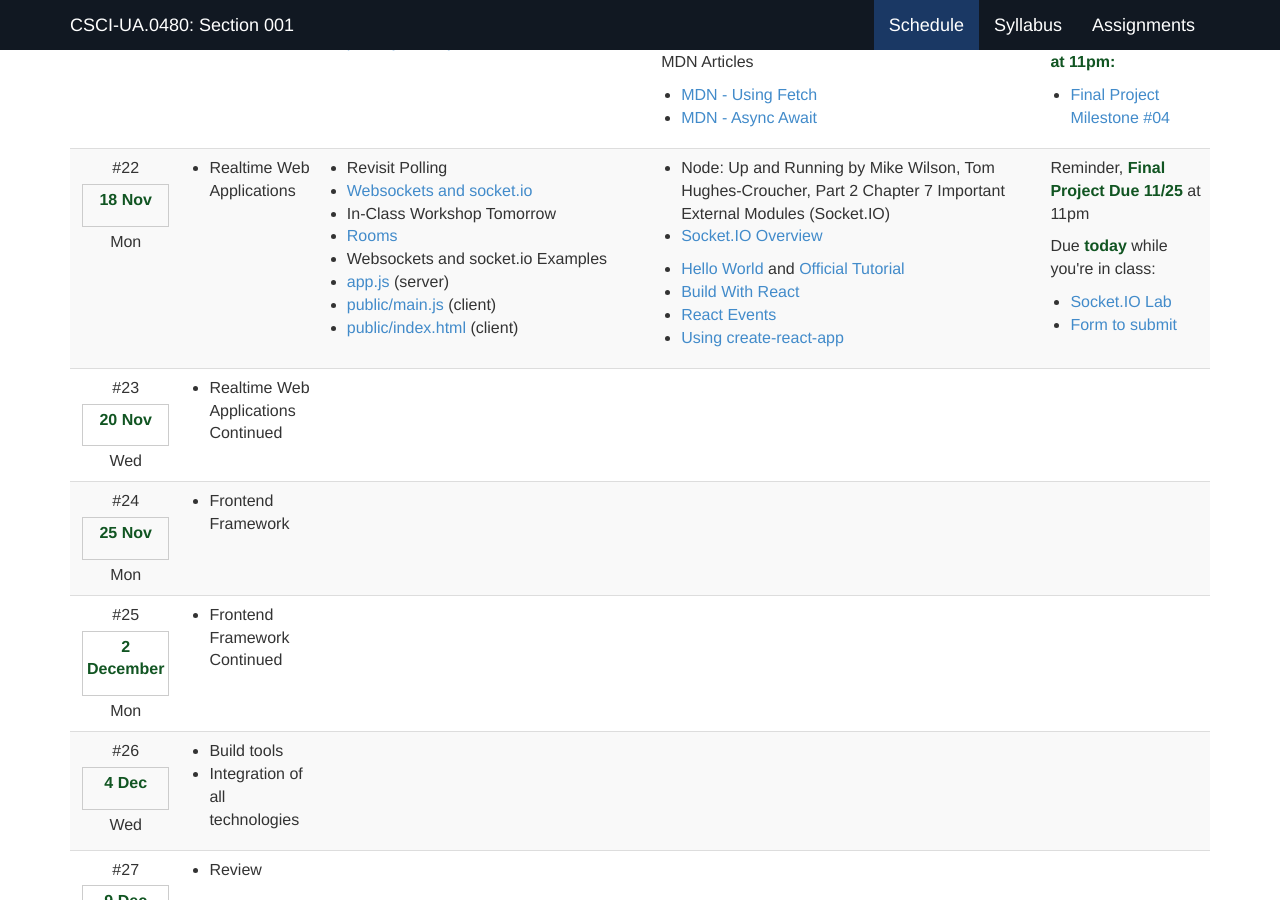
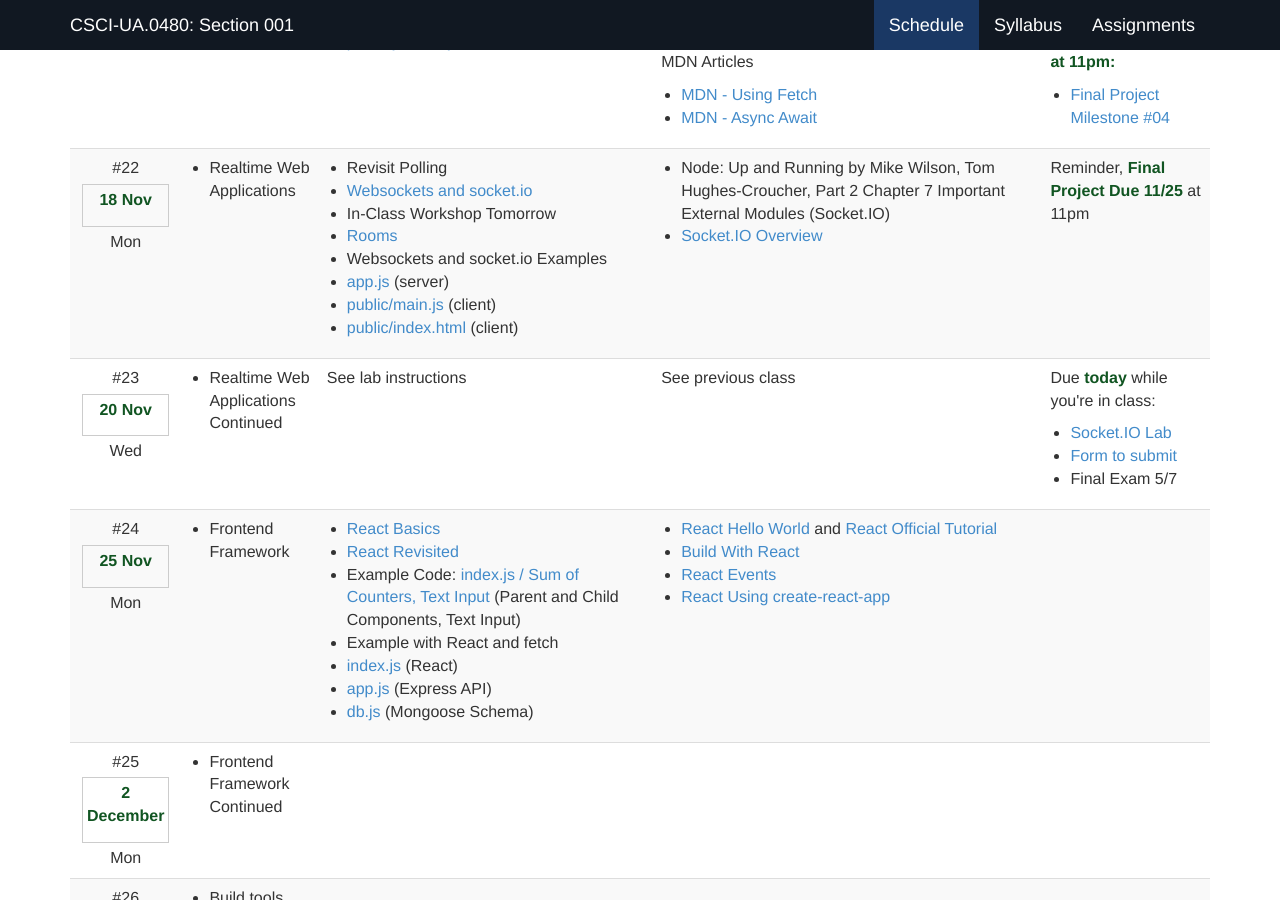
Before and after one commit to foureyes/csci-ua.0480-fall2019-001, a Jekyll site: the page built from index.markdown, in a window 1280 px wide and 900 px high, scrolled down 6402 px. Built offline with Jekyll 4.4.1, drawn with Linux system fonts in a browser that asks for light colours; a script that is not in the unit is left out; some of the changed lines change nothing that is shown.

Commit message:
add react

```diff
--- a/_data/ait-schedule.csv
+++ b/_data/ait-schedule.csv
@@ -495,44 +495,28 @@ HW 8 AJAX
 * [public/index.html](examples/websockets-demo/public/index.html) (client)","* Node: Up and Running by Mike Wilson, Tom Hughes-Croucher, Part 2 Chapter 7 Important External Modules (Socket.IO)
 * [Socket.IO Overview](https://socket.io/docs/)
 
-* [Hello World](https://facebook.github.io/react/docs/hello-world.html) and [Official Tutorial](https://facebook.github.io/react/tutorial/tutorial.html)
- * [Build With React](http://buildwithreact.com/)
- * [React Events](https://facebook.github.io/react/docs/events.html#supported-events)
- * [Using create-react-app](https://github.com/facebookincubator/create-react-app/blob/master/README.md#getting-started)","Reminder, __Final Project Due 11/25__ at 11pm
+","Reminder, __Final Project Due 11/25__ at 11pm
 
 
- Due __today__ while you're in class:
+",
+,,23,20-Nov,Wed,* Realtime Web Applications Continued,See lab instructions,See previous class,"Due __today__ while you're in class:
 
  * [Socket.IO Lab](homework/socket-io-lab.html)
  * [Form to submit](https://docs.google.com/forms/d/e/1FAIpQLSf5NfoshWtcdjc0ixxvLTZ3xqtwgDr2kq0up-S_dD8X9vBrQA/viewform)
-",
-y,,23,20-Nov,Wed,* Realtime Web Applications Continued,See lab instructions,See previous class,"__Due Today (4/24) at 11pm__
-
- * [React Lab / Homework 08](homework/react-lab.html)
- * [Boilerplate React on glitch](https://glitch.com/edit/#!/remix/starter-react) (use app.jsx), [codepen](https://codepen.io), etc.
- * [Form to Submit URL and Code](https://docs.google.com/forms/d/e/1FAIpQLScj7vvs0AI3i5nS-NsWU_CC7RPpOz_YvR_CaDrjpzkVOK-cpQ/viewform)
- * __Everyone should submit a form!__ (even if you're in the same group)
- * __Final Project Due Monday 4/29 at 11pm__
-
-
- <!--__Reminders__:
-
- * React Lab on Wednesday, 4/25
  * Final Exam 5/7
- -->",m3 due
-y,,24,25-Nov,Mon,* Frontend Framework,"* [React Basics](slides/26/react.html) (from previous class)
-* [React Revisited](slides/26/react-state-parent.html) (from previous class)
-* [React and Express / Using Webpack](slides/26/react-webpack-continued.html)
+",m3 due,
+,,24,25-Nov,Mon,* Frontend Framework,"* [React Basics](slides/26/react.html)
+* [React Revisited](slides/26/react-state-parent.html)
 * Example Code: [index.js / Sum of Counters, Text Input](examples/react/demo/src/index.js) (Parent and Child Components, Text Input)
 * Example with React and fetch
 * [index.js](examples/react-parents/demo/src/index.js) (React)
 * [app.js](examples/react-parents/api/app.js) (Express API)
 * [db.js](examples/react-parents/api/db.js) (Mongoose Schema)
 
- <!--
- * React review, multiple child clickers and forms
+<!--React review, multiple child clickers and forms
+* [React and Express / Using Webpack](slides/26/react-webpack-continued.html)
  * React lab demo
- -->","* [React Hello World](https://facebook.github.io/react/docs/hello-world.html) and [React Official Tutorial](https://facebook.github.io/react/tutorial/tutorial.html)
+-->","* [React Hello World](https://facebook.github.io/react/docs/hello-world.html) and [React Official Tutorial](https://facebook.github.io/react/tutorial/tutorial.html)
 * [Build With React](http://buildwithreact.com/)
 * [React Events](https://facebook.github.io/react/docs/events.html#supported-events)
 * [React Using create-react-app](https://github.com/facebookincubator/create-react-app/blob/master/README.md#getting-started)",,
--- a/index.markdown
+++ b/index.markdown
@@ -3,10 +3,10 @@ layout: default
 nav-state: index
 ---
 
+
 <!--
 <h1>AIT Test Deploy</h1>
 -->
-
 
 
 
```
